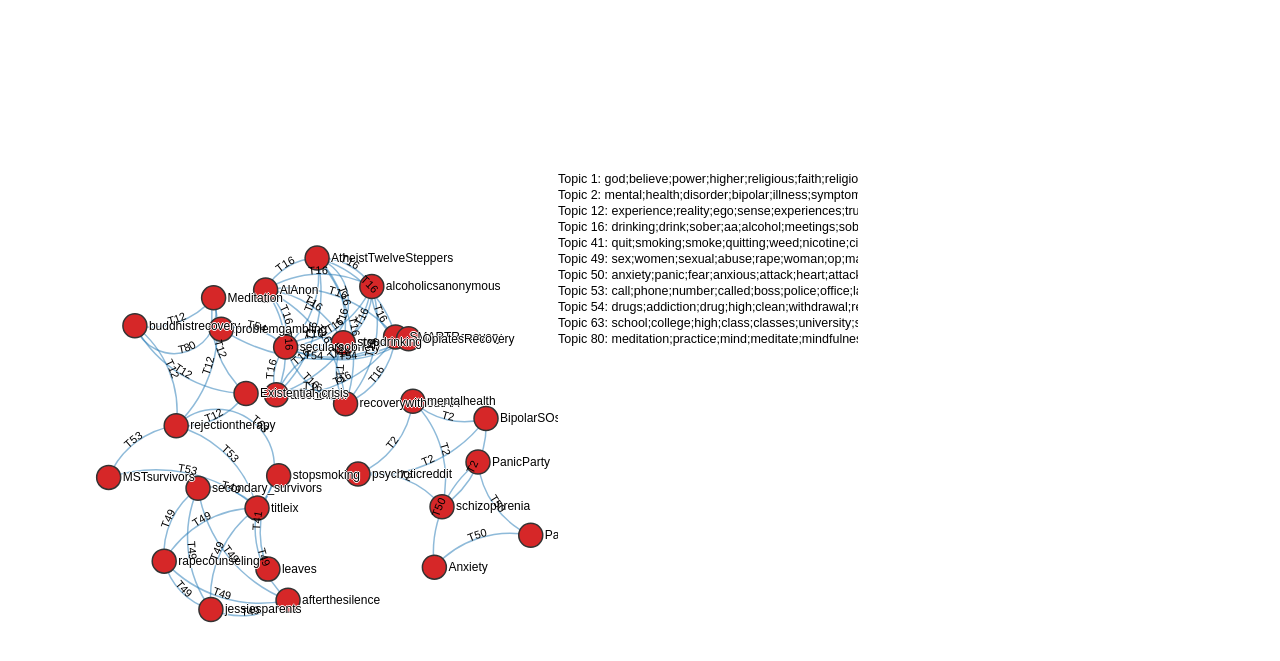
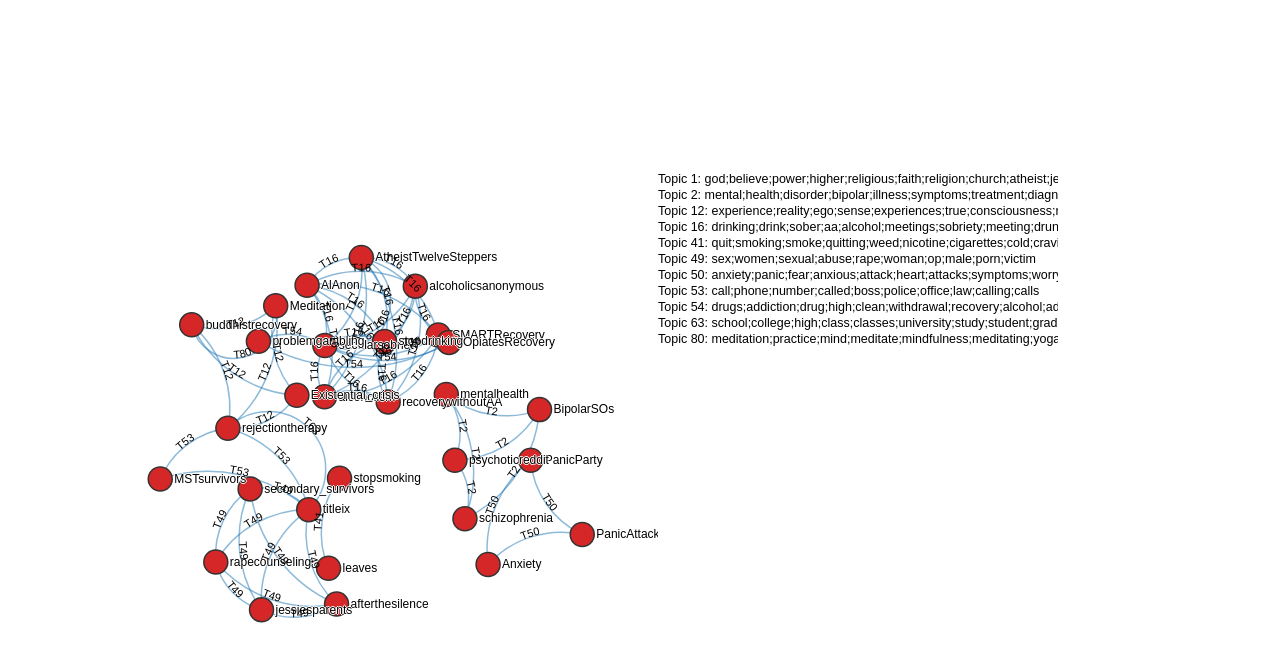
Before and after one commit to geebioso/Subreddit-Topic-Visualization, a plain HTML site: page index.html in a window 1280 px wide. Shown: the part 61-722 px from the top of the page. Drawn offline with nearby package versions, Linux system fonts and the light colour scheme; animation ran at ten frames a second.

Commit message:
changing width

```diff
--- a/index.html
+++ b/index.html
@@ -87,9 +87,9 @@ function pairwise(list) {
 
 
 
-var width = 550,
+var width = 650,
     height = 800,
-    width2 = 300,
+    width2 = 400,
     height2 = 800;
 
 var force = d3.layout.force()
```
